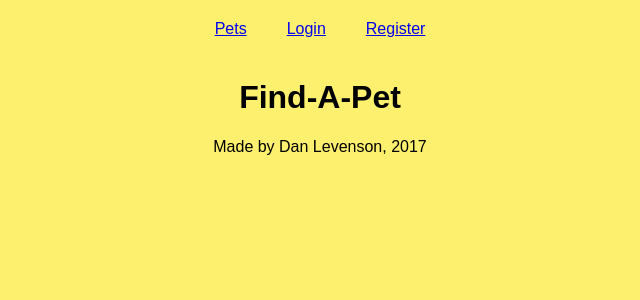
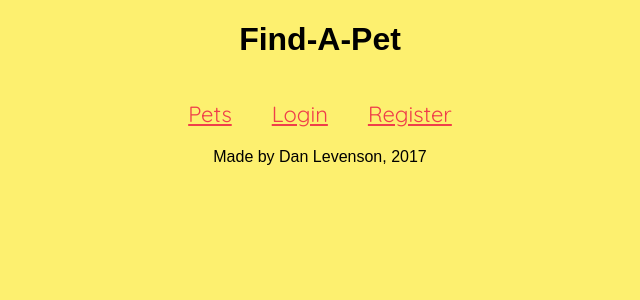
Before and after one commit to dlevenson44/FindAPet, a React (Create React App) app in the folder FindAPet/client/: page / in a window 1280 px wide. Shown: the top 300 px of the page, without its empty margins (320-960 px from the left). Built offline with nearby package versions, Linux system fonts and the light colour scheme; no server answers.

Commit message:
styled nav bar

```diff
--- a/FindAPet/client/src/App.css
+++ b/FindAPet/client/src/App.css
@@ -1,5 +1,6 @@
 body {
   background-color: #FDF06F;
+  margin: 0 auto;
 }
 
 .App {
@@ -13,13 +14,24 @@ body {
   flex-direction: row;
 }
 
-.auth-nav{
+.auth-nav {
   display: flex;
   flex-direction: row;
 }
 
-.nav-link{
+.nav-link {
+  color: #EF3E4A;
+  font-family: 'Quicksand', sans-serif;
+  font-size: 22px;
   padding: 20px;
+}
+
+.nav-link:hover {
+  border: 2px solid #EF3E4A;
+}
+
+.nav-link:visited {
+  color: #EF3E4A;
 }
 
 
--- a/FindAPet/client/src/App.js
+++ b/FindAPet/client/src/App.js
@@ -121,6 +121,7 @@ class App extends Component {
     return (
       <Router>
         <div className="App">
+          <Header />
           <div className="nav">
               <Link className="nav-link" to="/pets">Pets</Link>
           {(this.state.auth) ?
@@ -144,7 +145,6 @@ class App extends Component {
             <LoginForm handleLoginSubmit={this.handleLoginSubmit} />
             } />
           <Route exact path="/profile" render={() => <Dashboard />} />
-          <Header />
           <Route exact path="/pets" render={() => <PetList getAllPets={this.getAllPets} petList={this.state.petList} petListStatus={this.petListStatus} petsLoaded={this.state.petsLoaded} />} />
           <Route exact path="/pets/:id" component={SinglePet} />
           <Footer />
```
